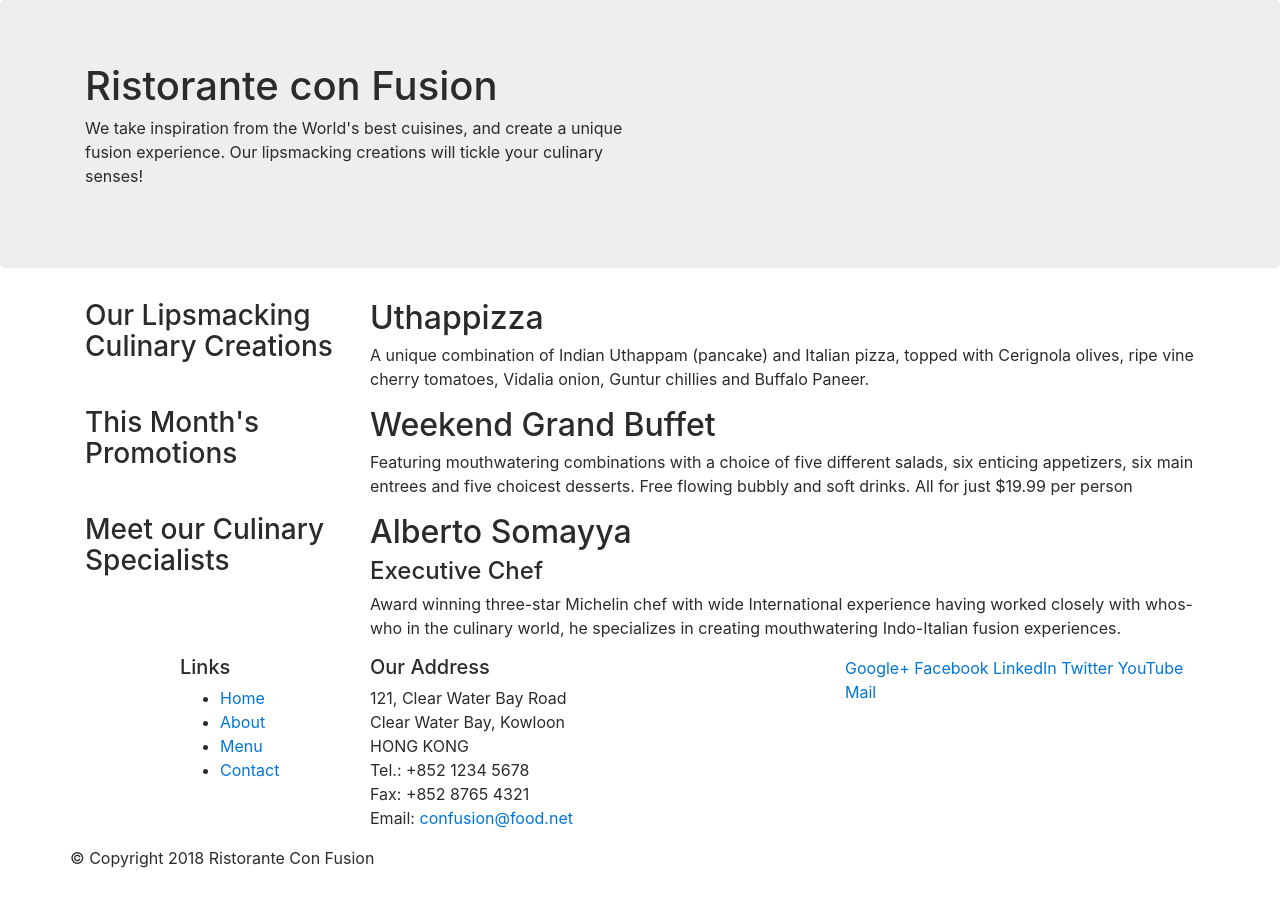
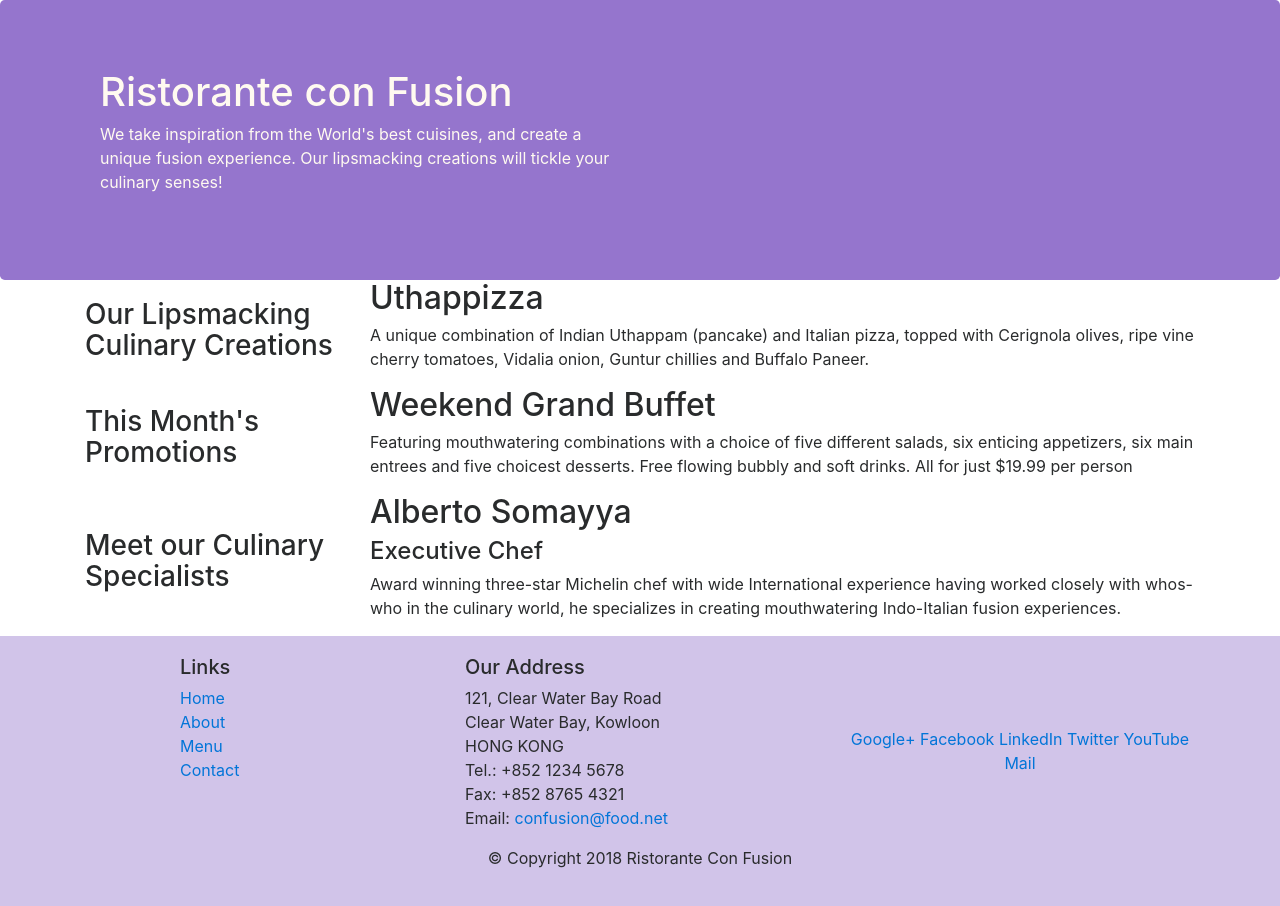
Before and after one commit to suriya7913/bootstrap, a website: page index.html in a window 1280 px wide. Drawn offline with nearby package versions, Linux system fonts and the light colour scheme.

Commit message:
bootstrap part-2

```diff
--- /dev/null
+++ b/css/styles.css
@@ -0,0 +1,30 @@
+.row-header{
+  margin:  0px auto;
+  padding: 0% auto;
+
+}
+.row-contents {
+  margin: 0px auto;
+  padding:  50px 0px 50px 0px;
+  border-bottom: 1px ridge;
+  min-height: 400px;
+}
+
+.footer{
+  background-color: #D1C4E9;
+  margin: 0px auto;
+  padding: 20px 0px 20px 0px;
+}
+.jumbotron {
+  padding: 70px 30px 70px 30px;
+  margin: 0px auto;
+  background: #9575CD;
+  color: floralwhite;
+
+}
+
+.address {
+  font-size: 80%;
+  margin: 0px;
+  color: black;
+}
--- a/index.html
+++ b/index.html
@@ -10,13 +10,14 @@
 
     <!-- Bootstrap CSS -->
     <link rel="stylesheet" href="node_modules/bootstrap/dist/css/bootstrap.min.css">
+    <link rel="stylesheet" href="css\styles.css">
 </head>
 
 <body>
 
     <header class="jumbotron">
         <div class="container">
-            <div class="row">
+            <div class="row row-header">
                 <div class="col-12 col-sm-6">
                     <h1>Ristorante con Fusion</h1>
                     <p>We take inspiration from the World's best cuisines, and create a unique fusion experience. Our lipsmacking creations will tickle your culinary senses!</p>
@@ -28,7 +29,7 @@
     </header>
 
     <div class="container">
-        <div class="row">
+        <div class="row row-container align-items-center">
             <div class="col-12 col-sm-4 order-sm-last col-md-3">
                 <h3>Our Lipsmacking Culinary Creations</h3>
             </div>
@@ -39,7 +40,7 @@
         </div>
 
 
-        <div class="row">
+        <div class="row row-container align-items-center">
             <div class="col-12 col-sm-4 col-md-3">
                 <h3>This Month's Promotions</h3>
             </div>
@@ -49,7 +50,7 @@
             </div>
         </div>
 
-        <div class="row">
+        <div class="row row-container align-items-center">
             <div class="col-12 col-sm-4 order-sm-last col-md-3">
                 <h3>Meet our Culinary Specialists</h3>
             </div>
@@ -61,19 +62,19 @@
         </div>
     </div>
 
-    <footer>
+    <footer class="footer">
         <div class="container">
             <div class="row">
                 <div class="col-4 offset-1 col-sm-2">
                     <h5>Links</h5>
-                    <ul>
+                    <ul class="list-unstyled">
                         <li><a href="#">Home</a></li>
                         <li><a href="#">About</a></li>
                         <li><a href="#">Menu</a></li>
                         <li><a href="#">Contact</a></li>
                     </ul>
                 </div>
-                <div class="col-7 col-sm-5">
+                <div class="col-7  col-sm-4 offset-1">
                     <h5>Our Address</h5>
                     <address>
 		              121, Clear Water Bay Road<br>
@@ -84,8 +85,8 @@
 		              Email: <a href="mailto:confusion@food.net">confusion@food.net</a>
 		           </address>
                 </div>
-                <div class="col-12 col-sm-4">
-                    <div>
+                <div class="col-12 col-sm-4 align-self-center">
+                    <div class="text-center">
                         <a href="http://google.com/+">Google+</a>
                         <a href="http://www.facebook.com/profile.php?id=">Facebook</a>
                         <a href="http://www.linkedin.com/in/">LinkedIn</a>
@@ -95,7 +96,7 @@
                     </div>
                 </div>
            </div>
-           <div class="row">
+           <div class="row justify-content-center">
                 <div class="col-auto">
                     <p>© Copyright 2018 Ristorante Con Fusion</p>
                 </div>
```
